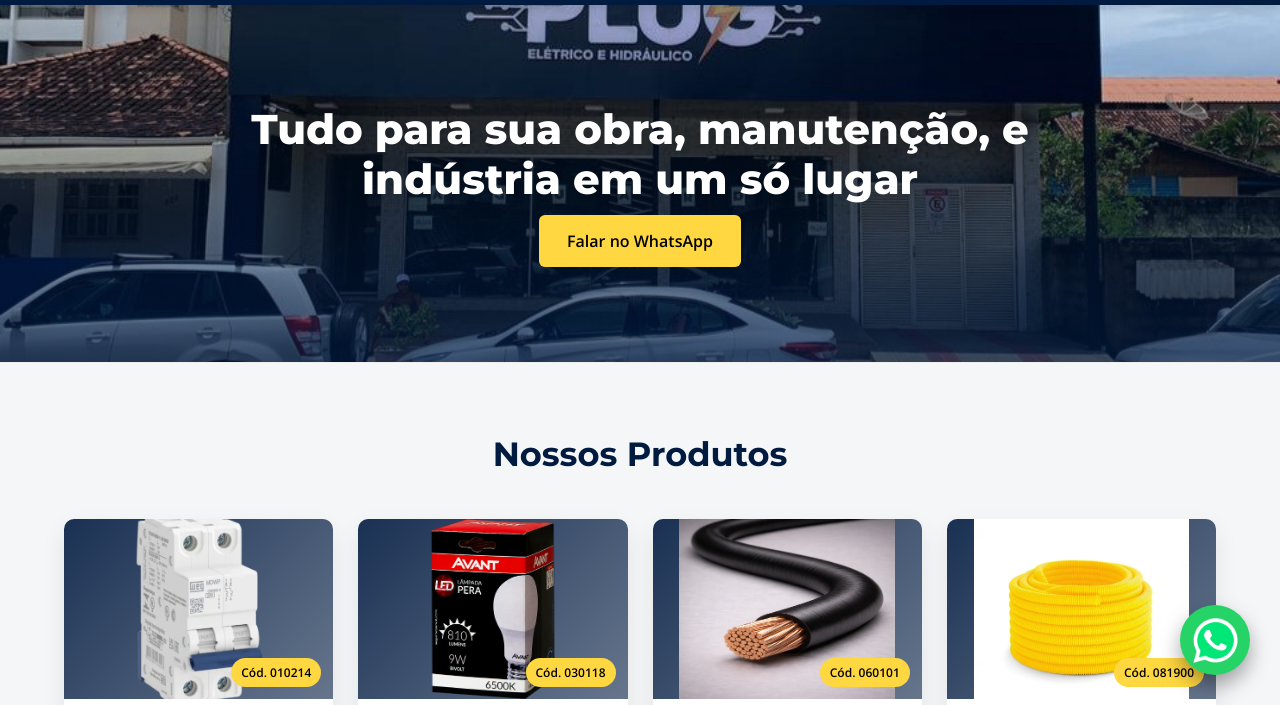
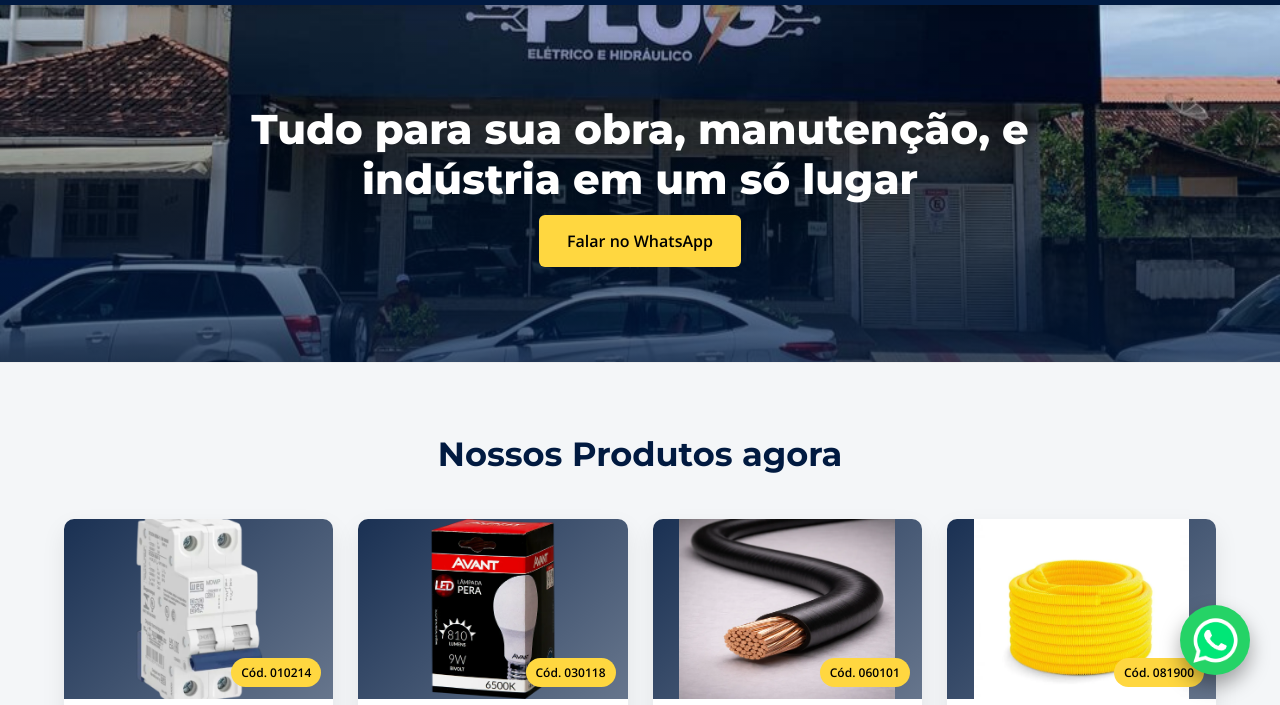
Before and after one commit to arthurgs-uvv/site-empresa-plug, a plain HTML site: page index.html in a window 1280 px wide. Shown: the part 95-800 px from the top of the page. Drawn offline with nearby package versions, Linux system fonts and the light colour scheme.

Commit message:
teste-funcionalidade

```diff
--- a/index.html
+++ b/index.html
@@ -26,7 +26,7 @@
     <section id="produtos">
       <div class="container">
         <div class="section-title">
-          <h2>Nossos Produtos</h2>
+          <h2>Nossos Produtos agora</h2>
         </div>
         <div class="grid" id="produtos-grid"></div>
       </div>
```
